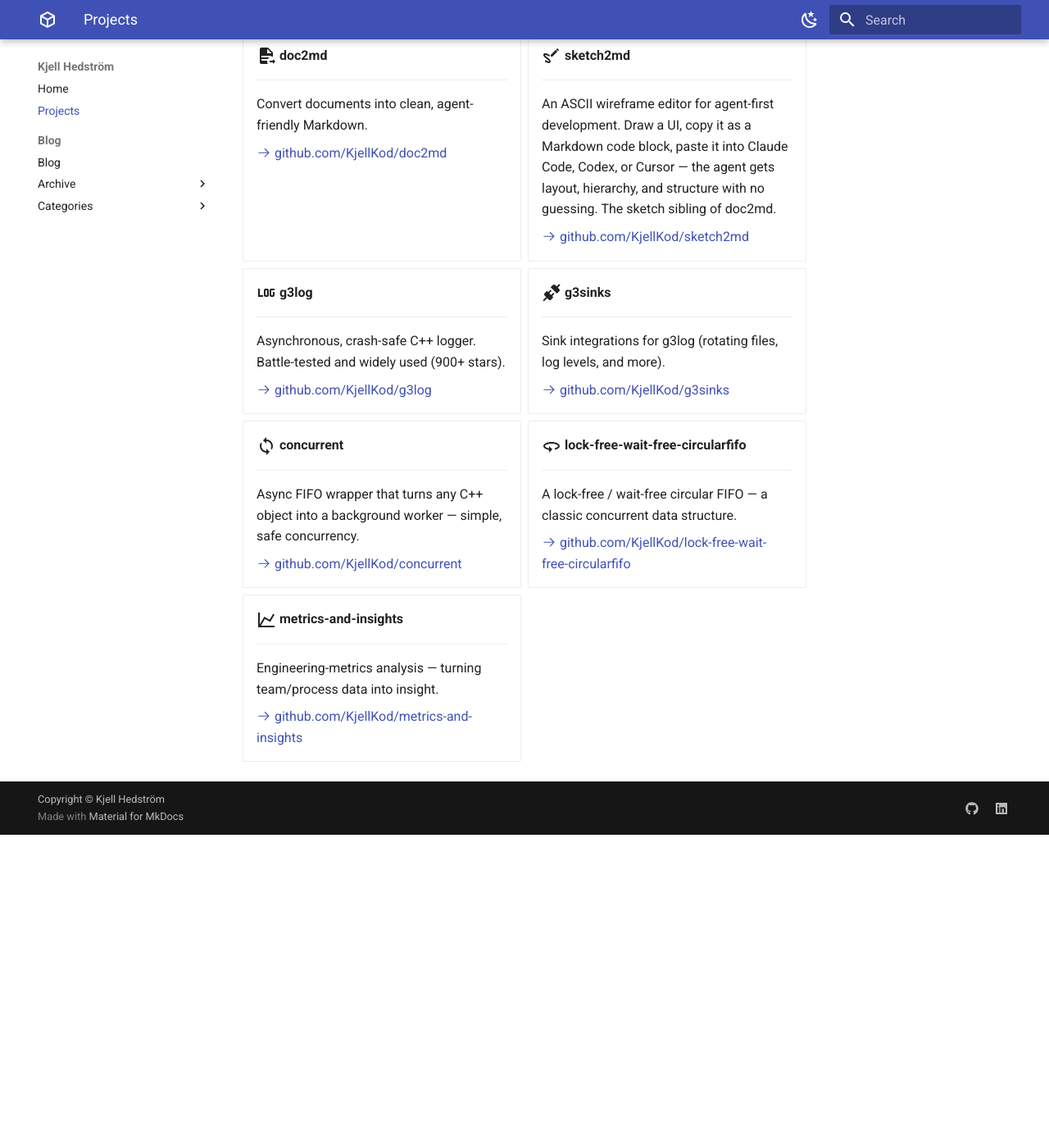
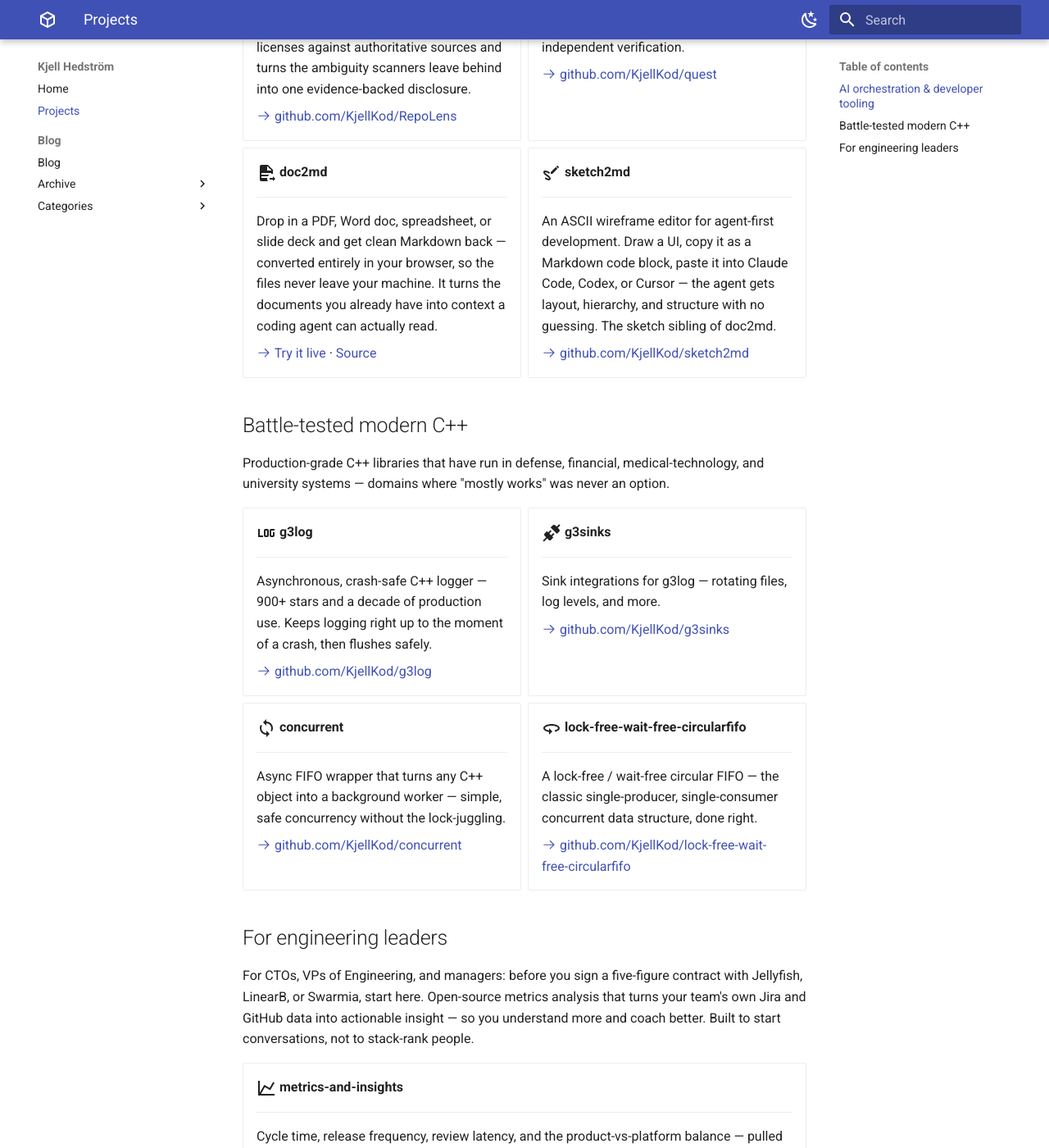
Before and after one commit to KjellKod/kjellkod.github.io, an MkDocs documentation site: the page built from docs/projects.md, in a window 1280 px wide and 1400 px high, scrolled down 498 px. Shown: the whole window at 82% size. Built offline with MkDocs 1.6.1 and Material for MkDocs 9.7.7, drawn with Linux system fonts in a browser that asks for light colours; before the commit the page ends 1516 px from its top, so only the background shows below that; some of the changed text lies outside the part shown.

Commit message:
Restructure projects page into themed sections with stronger copy

```diff
--- a/docs/projects.md
+++ b/docs/projects.md
@@ -1,7 +1,20 @@
 # Projects
 
-A short intro to each project and a link out. To add one, copy a card block below
-and edit the four parts: icon, title, description, link.
+The things I build, and the thinking behind them — open source, spanning AI
+orchestration, production-grade C++, and the engineering-leadership tools in
+between.
+
+<!--
+To add a project: copy a card block inside the relevant section and edit the four
+parts — icon, title, description, link. Cards use the Material "grid cards"
+extension (attr_list + md_in_html); keep one blank line between cards.
+-->
+
+## AI orchestration & developer tooling
+
+Where most of my current energy goes: tools that help agents and engineers do
+trustworthy work — plan it, verify it against evidence, and ship it without the
+guesswork.
 
 <div class="grid cards" markdown>
 
@@ -29,9 +42,13 @@
 
     ---
 
-    Convert documents into clean, agent-friendly Markdown.
+    Drop in a PDF, Word doc, spreadsheet, or slide deck and get clean Markdown
+    back — converted entirely in your browser, so the files never leave your
+    machine. It turns the documents you already have into context a coding agent
+    can actually read.
 
-    [:octicons-arrow-right-24: github.com/KjellKod/doc2md](https://github.com/KjellKod/doc2md)
+    [:octicons-arrow-right-24: Try it live](https://kjellkod.github.io/doc2md/) ·
+    [Source](https://github.com/KjellKod/doc2md)
 
 -   :material-draw:{ .lg .middle } __sketch2md__
 
@@ -44,11 +61,22 @@
 
     [:octicons-arrow-right-24: github.com/KjellKod/sketch2md](https://github.com/KjellKod/sketch2md)
 
+</div>
+
+## Battle-tested modern C++
+
+Production-grade C++ libraries that have run in defense, financial,
+medical-technology, and university systems — domains where "mostly works" was
+never an option.
+
+<div class="grid cards" markdown>
+
 -   :material-math-log:{ .lg .middle } __g3log__
 
     ---
 
-    Asynchronous, crash-safe C++ logger. Battle-tested and widely used (900+ stars).
+    Asynchronous, crash-safe C++ logger — 900+ stars and a decade of production
+    use. Keeps logging right up to the moment of a crash, then flushes safely.
 
     [:octicons-arrow-right-24: github.com/KjellKod/g3log](https://github.com/KjellKod/g3log)
 
@@ -56,7 +84,7 @@
 
     ---
 
-    Sink integrations for g3log (rotating files, log levels, and more).
+    Sink integrations for g3log — rotating files, log levels, and more.
 
     [:octicons-arrow-right-24: github.com/KjellKod/g3sinks](https://github.com/KjellKod/g3sinks)
 
@@ -65,7 +93,7 @@
     ---
 
     Async FIFO wrapper that turns any C++ object into a background worker — simple,
-    safe concurrency.
+    safe concurrency without the lock-juggling.
 
     [:octicons-arrow-right-24: github.com/KjellKod/concurrent](https://github.com/KjellKod/concurrent)
 
@@ -73,15 +101,31 @@
 
     ---
 
-    A lock-free / wait-free circular FIFO — a classic concurrent data structure.
+    A lock-free / wait-free circular FIFO — the classic single-producer,
+    single-consumer concurrent data structure, done right.
 
     [:octicons-arrow-right-24: github.com/KjellKod/lock-free-wait-free-circularfifo](https://github.com/KjellKod/lock-free-wait-free-circularfifo)
+
+</div>
+
+## For engineering leaders
+
+For CTOs, VPs of Engineering, and managers: before you sign a five-figure
+contract with Jellyfish, LinearB, or Swarmia, start here. Open-source metrics
+analysis that turns your team's own Jira and GitHub data into actionable insight
+— so you understand more and coach better. Built to start conversations, not to
+stack-rank people.
+
+<div class="grid cards" markdown>
 
 -   :material-chart-line:{ .lg .middle } __metrics-and-insights__
 
     ---
 
-    Engineering-metrics analysis — turning team/process data into insight.
+    Cycle time, release frequency, review latency, and the product-vs-platform
+    balance — pulled straight from Jira and GitHub, exportable to CSV, and designed
+    to spark better conversations with your team. Own your data; skip the expensive
+    dashboard.
 
     [:octicons-arrow-right-24: github.com/KjellKod/metrics-and-insights](https://github.com/KjellKod/metrics-and-insights)
 
```
